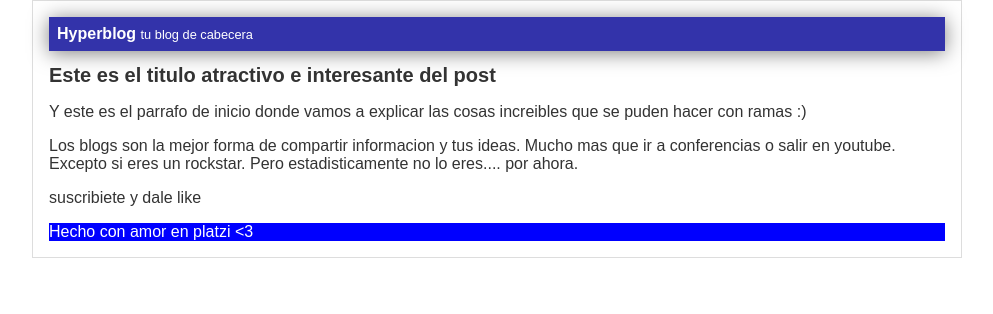
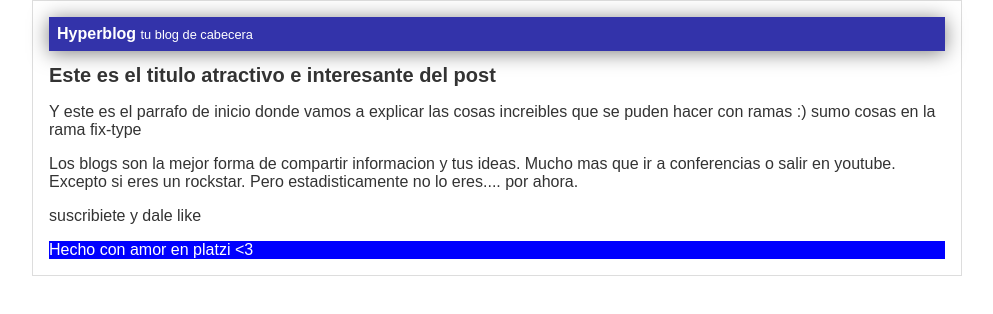
Before and after one commit to Blake-ST/hyperblog, a plain HTML site: page index.html in a window 1280 px wide. Shown: the whole page, without its empty margins (143-1136 px from the left). Drawn offline with Linux system fonts and the light colour scheme.

```diff
--- a/index.html
+++ b/index.html
@@ -17,6 +17,8 @@
             <h1>Este es el titulo atractivo e interesante del post</h1>
             <p>Y este es el parrafo de inicio donde vamos a explicar las cosas
                 increibles que se puden hacer con ramas :)
+
+                sumo cosas en la rama fix-type
             </p>
             <p>Los blogs son la mejor forma de compartir informacion y tus ideas.
                 Mucho mas que ir a conferencias o salir en youtube. Excepto si eres
```
